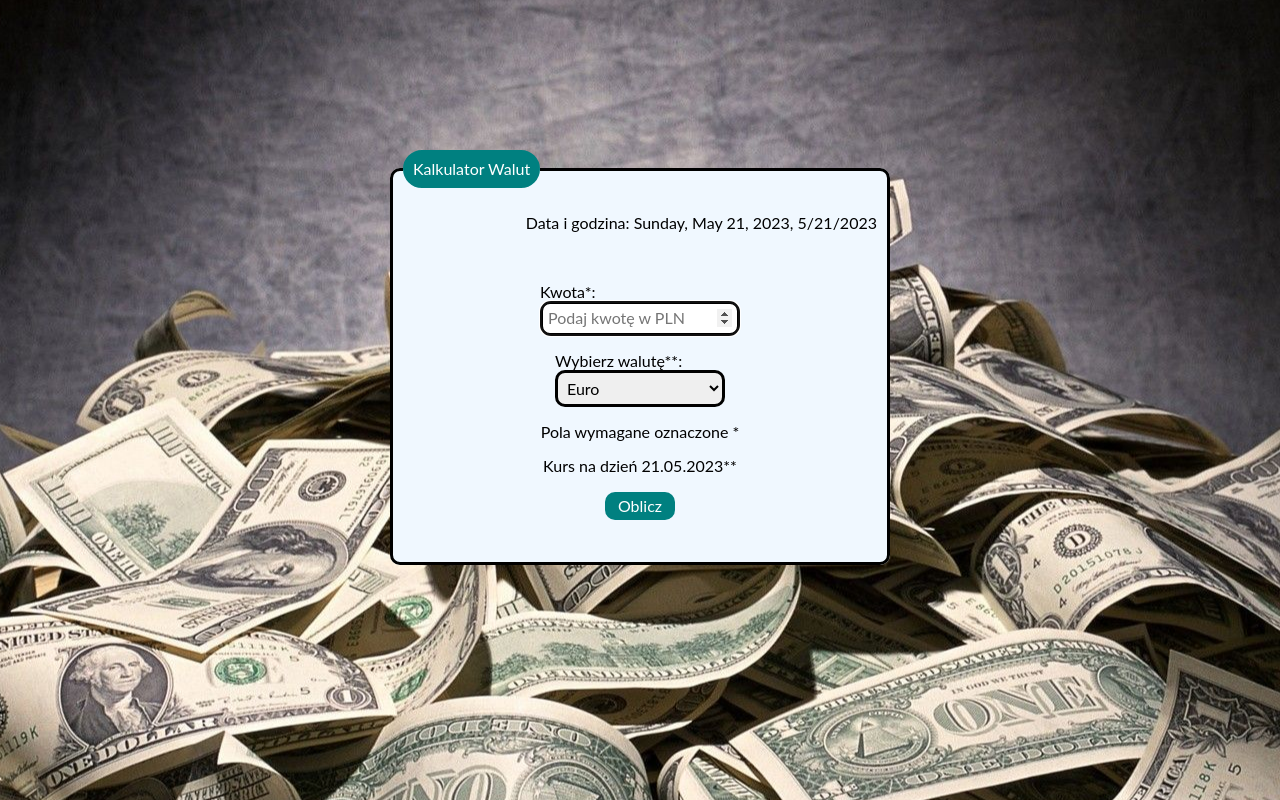
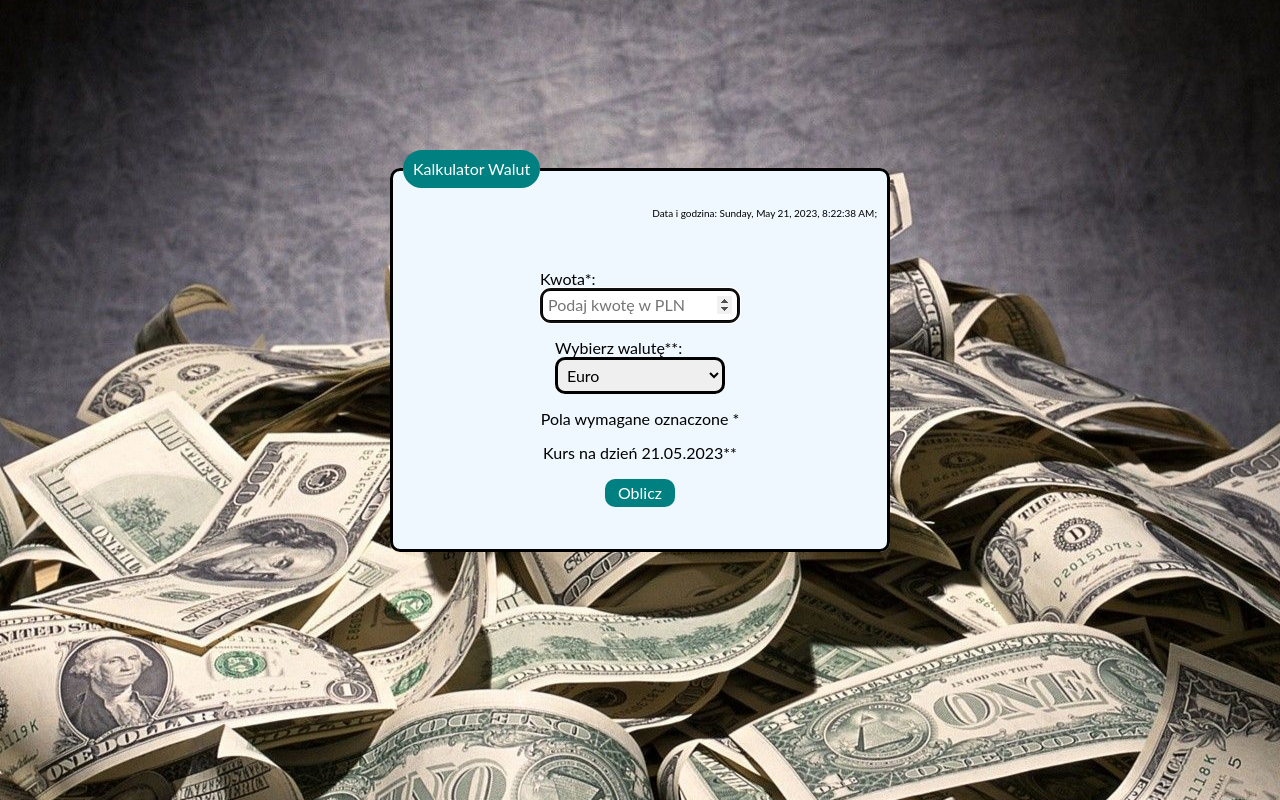
Before and after one commit to KrystianLewalski/Currency-Calculator-React, a React (Create React App) app: page / in a window 1280 px wide. Built offline with nearby package versions, Linux system fonts and the light colour scheme.

Commit message:
added time and date

```diff
--- a/src/Form/Date/index.js
+++ b/src/Form/Date/index.js
@@ -4,15 +4,15 @@ import "./style.css"
 export const DateField = () => {
     const [date, setDate] = useState(new Date());
 
-    const day = date.toLocaleDateString(
-        undefined, {
+    const day = date.toLocaleDateString(undefined,
+        {
             month: "long",
             weekday: "long",
             day: "numeric",
             year: "numeric"
-    },);
+        });
 
-    const time = date.toLocaleDateString(undefined);
+    const time = date.toLocaleTimeString(undefined);
 
     useEffect(() => {
         const intervalId = setInterval(() => {
@@ -26,7 +26,7 @@ export const DateField = () => {
 
     return (
         <p className="date">
-        Data i godzina: {day}, {time}
+            Data i godzina: {day}, {time};
         </p>
     );
 };
--- a/src/Form/Date/style.css
+++ b/src/Form/Date/style.css
@@ -2,4 +2,5 @@
     display:flex;
     justify-content: right;
     margin-bottom: 50px;
+    font-size: 10px;
 };
```
Lines whose indentation alone changed are shown as unchanged.
